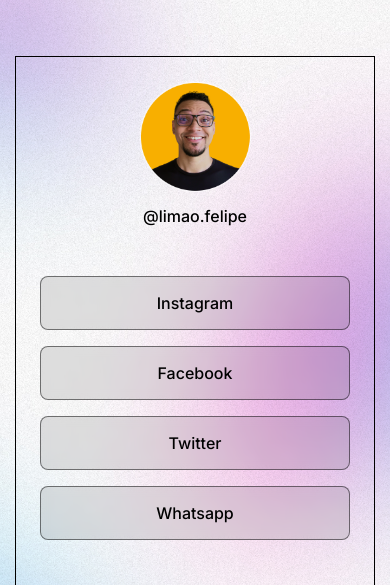
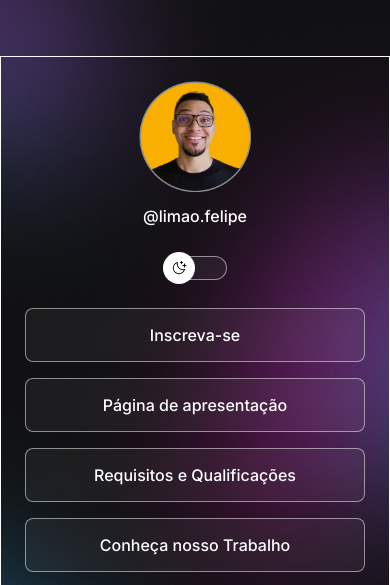
Before and after one commit to limaofelipe/mylinks, a plain HTML site: page index.html in a window 390 px wide. Shown: the top 585 px of the page. Drawn offline with nearby package versions, Linux system fonts and the light colour scheme.

Commit message:
change and add media queries

```diff
--- a/index.html
+++ b/index.html
@@ -1,5 +1,5 @@
 <!DOCTYPE html>
-<html lang="pt-br" class="light">
+<html lang="pt-br" class="">
     <head>
         <link rel="preconnect" href="https://fonts.googleapis.com">
         <link rel="preconnect" href="https://fonts.gstatic.com" crossorigin>
@@ -16,18 +16,23 @@
                 <p>@limao.felipe</p>
             </div>
 
+            <div id="switch" onclick="toggleMode()">
+                <button></button>
+                <span></span>
+            </div>
+
             <ul>
                 <li>
-                    <a target="_blank" href="#">Instagram</a>
+                    <a target="_blank" href="#">Inscreva-se</a>
                 </li>
                 <li>
-                    <a target="_blank" href="#">Facebook</a>
+                    <a target="_blank" href="#">Página de apresentação</a>
                 </li>
                 <li>
-                    <a target="_blank" href="#">Twitter</a>
+                    <a target="_blank" href="#">Requisitos e Qualificações</a>
                 </li>
                 <li>
-                    <a target="_blank" href="#">Whatsapp</a>
+                    <a target="_blank" href="#">Conheça nosso Trabalho</a>
                 </li>
             </ul>
 
@@ -58,5 +63,7 @@
 
         <script type="module" src="https://unpkg.com/ionicons@7.1.0/dist/ionicons/ionicons.esm.js"></script>
         <script nomodule src="https://unpkg.com/ionicons@7.1.0/dist/ionicons/ionicons.js"></script>
+
+        <script src="./script.js"></script>
     </body>
 </html>
--- /dev/null
+++ b/script.js
@@ -0,0 +1,13 @@
+function toggleMode() {
+    const html = document.documentElement
+    html.classList.toggle('light')
+
+    const img = document.querySelector("#profile img")
+
+    if(html.classList.contains("light")) {
+        img.setAttribute("src", "./assets/avatar-light.png")
+    } else {
+        img.setAttribute("src", "./assets/avatar.png")
+    }
+
+}
--- a/style.css
+++ b/style.css
@@ -11,6 +11,8 @@
     --surface-color: rgba(255, 255, 255, 0.05);
     --surface-color-hover: rgba(255, 255, 255, 0.02);
     --highlight-color: rgba(255, 255, 255, 0.2);
+
+    --switch-bg-url: url(./assets/moon-stars.svg);
 }
 
 .light {
@@ -20,12 +22,14 @@
     --surface-color: rgba(0, 0, 0, 0.1);
     --surface-color-hover: rgba(0, 0, 0, 0.02);
     --highlight-color: rgba(0, 0, 0, 0.1);
+    --switch-bg-url: url(./assets/sun.svg);
 
 }
 
 body{
     /* background: coloe image repeat */
     background: var(--bg-url) no-repeat top center/cover;
+    height: 100vh;
 }
 
 
@@ -36,7 +40,8 @@ body * {
 
 #container {
     border: 1px solid var(--text-color);
-    width: 360px;
+    width: 100%;
+    max-width: 588px;
     margin: 56px auto 0px;
     padding: 0 24px;
 }
@@ -54,6 +59,46 @@ body * {
     font-weight: 500;
     line-height: 24px;
     margin-top: 8px;
+}
+
+#switch {
+    position: relative;
+    width: 64px;
+    margin: 4px auto;
+
+}
+
+#switch button {
+    width: 32px;
+    height: 32px;
+    background: white var(--switch-bg-url) no-repeat center;
+    border: none;
+    border-radius: 50%;
+
+    position: absolute;
+    z-index: 1;
+    left: 0;
+    transform: translateY(-50%);
+    top: 50%;
+}
+
+.light #switch button {
+    right: 0;
+    left: initial;
+}
+
+#switch span {
+    display: block;
+    width: 64px;
+    height: 24px;
+    background: var(--surface-color);
+
+    border: 1px solid var(--stroke-color);
+    border-radius: 9999px;
+
+    -webkit-backdrop-filter: blur(4px);
+
+
 }
 
 ul {
@@ -115,3 +160,13 @@ footer {
     text-align: center;
     font-size: 14px;
 }
+
+@media (min-width: 700px) {
+    :root {
+        --bg-url: url(./assets/bg-desktop.jpg);
+    }
+
+    .light {
+        --bg-url: url(./assets/bg-desktop-light.jpg);
+    }
+}
```
Also changed, not shown: 1 other file.
